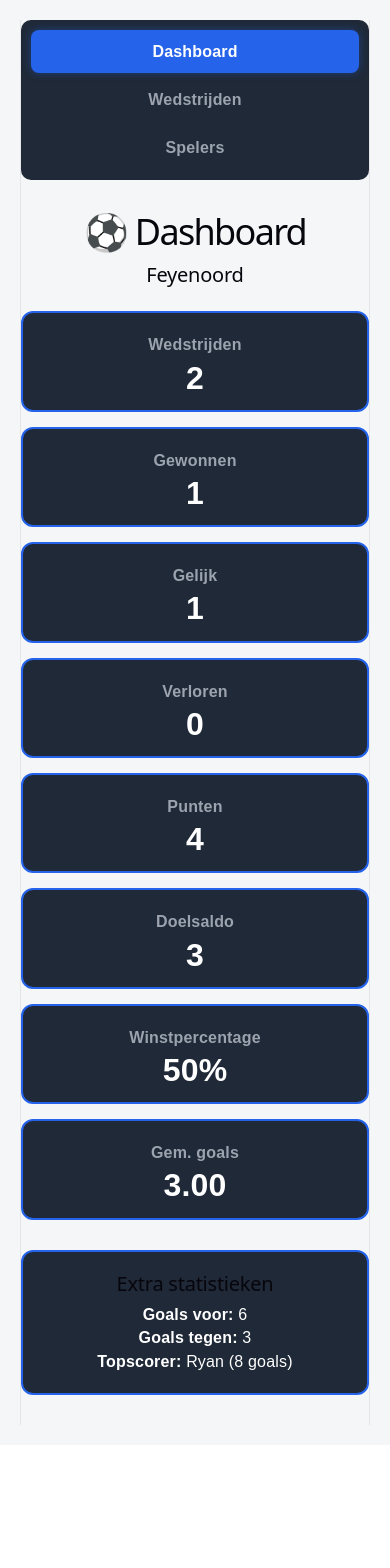
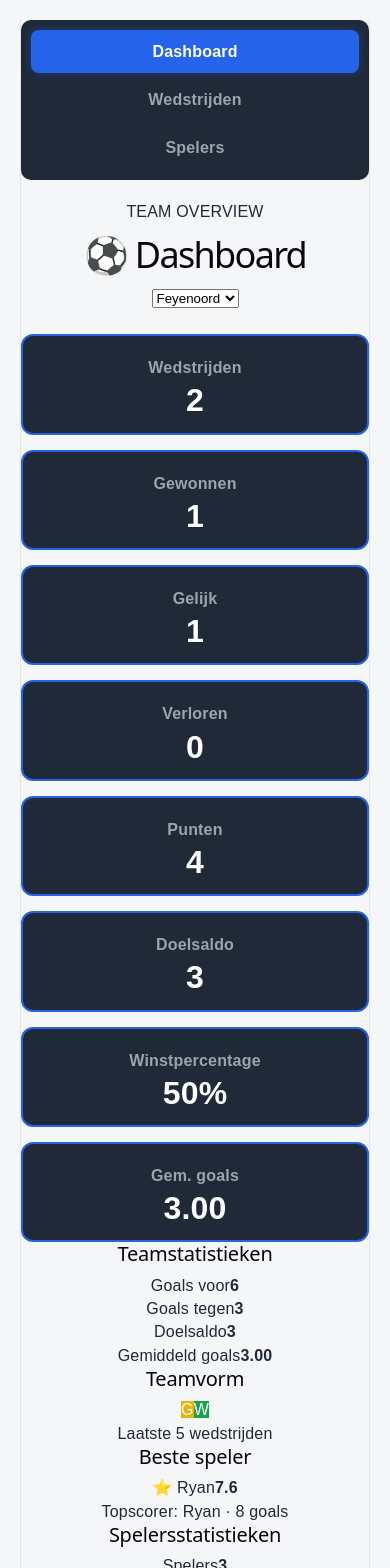
Before and after one commit to Ryan050409/simpel-design, a React (Vite) app: page / in a window 390 px wide. Shown: the top 1568 px of the page. Before the commit the page ends 1445 px from the top, so only its background shows below. Built offline with nearby package versions, Linux system fonts and the light colour scheme.

Commit message:
Restore football tracker features and responsive UI

```diff
--- a/src/Dashboard.tsx
+++ b/src/Dashboard.tsx
@@ -1,170 +1,113 @@
-import type { Player } from "./App";
-
-type Match = {
-  id: number;
-  home: string;
-  away: string;
-  homeGoals: number;
-  awayGoals: number;
-  date: string;
-};
+import type { Match, Player } from "./App";
 
 type DashboardProps = {
   matches: Match[];
   playerList: Player[];
   team: string;
+  setTeam: (team: string) => void;
 };
 
-function Dashboard({
-  matches,
-  playerList,
-  team
-}: DashboardProps) {
-  const playedMatches = matches.filter(
-    (match) =>
-      match.home === team || match.away === team
-  );
+function Dashboard({ matches, playerList, team, setTeam }: DashboardProps) {
+  const played = matches.filter((match) => match.home === team || match.away === team);
 
-  const wins = playedMatches.filter((match) => {
-    const teamGoals =
-      match.home === team
-        ? match.homeGoals
-        : match.awayGoals;
+  const getTeamGoals = (match: Match) => match.home === team ? match.homeGoals : match.awayGoals;
+  const getOpponentGoals = (match: Match) => match.home === team ? match.awayGoals : match.homeGoals;
 
-    const opponentGoals =
-      match.home === team
-        ? match.awayGoals
-        : match.homeGoals;
+  const wins = played.filter((match) => getTeamGoals(match) > getOpponentGoals(match)).length;
+  const draws = played.filter((match) => getTeamGoals(match) === getOpponentGoals(match)).length;
+  const losses = played.filter((match) => getTeamGoals(match) < getOpponentGoals(match)).length;
+  const points = wins * 3 + draws;
+  const goalsFor = played.reduce((sum, match) => sum + getTeamGoals(match), 0);
+  const goalsAgainst = played.reduce((sum, match) => sum + getOpponentGoals(match), 0);
+  const goalDifference = goalsFor - goalsAgainst;
+  const winPercentage = played.length ? Math.round((wins / played.length) * 100) : 0;
+  const averageGoals = played.length ? (goalsFor / played.length).toFixed(2) : "0.00";
 
-    return teamGoals > opponentGoals;
-  }).length;
+  const form = [...played]
+    .sort((a, b) => new Date(b.date).getTime() - new Date(a.date).getTime())
+    .slice(0, 5)
+    .map((match) => {
+      const result = getTeamGoals(match) > getOpponentGoals(match) ? "W" : getTeamGoals(match) === getOpponentGoals(match) ? "G" : "V";
+      return <span key={match.id} className={`form-badge result-${result === "W" ? "win" : result === "G" ? "draw" : "loss"}`}>{result}</span>;
+    });
 
-  const draws = playedMatches.filter((match) => {
-    return match.homeGoals === match.awayGoals;
-  }).length;
-
-  const losses = playedMatches.filter((match) => {
-    const teamGoals =
-      match.home === team
-        ? match.homeGoals
-        : match.awayGoals;
-
-    const opponentGoals =
-      match.home === team
-        ? match.awayGoals
-        : match.homeGoals;
-
-    return teamGoals < opponentGoals;
-  }).length;
-
-  const points = wins * 3 + draws;
-
-  const goalsFor = playedMatches.reduce(
-    (total, match) =>
-      total +
-      (match.home === team
-        ? match.homeGoals
-        : match.awayGoals),
-    0
-  );
-
-  const goalsAgainst = playedMatches.reduce(
-    (total, match) =>
-      total +
-      (match.home === team
-        ? match.awayGoals
-        : match.homeGoals),
-    0
-  );
-
-  const goalDifference = goalsFor - goalsAgainst;
-
-  const winPercentage =
-    playedMatches.length > 0
-      ? Math.round(
-          (wins / playedMatches.length) * 100
-        )
-      : 0;
-
-  const averageGoals =
-    playedMatches.length > 0
-      ? (goalsFor / playedMatches.length).toFixed(2)
-      : "0.00";
-
-  const topScorer =
-    playerList.length > 0
-      ? [...playerList].sort(
-          (a, b) => b.goals - a.goals
-        )[0]
-      : null;
+  const topScorer = [...playerList].sort((a, b) => b.goals - a.goals)[0];
+  const bestPlayer = [...playerList].sort((a, b) => b.rating - a.rating)[0];
+  const totalGoals = playerList.reduce((sum, player) => sum + player.goals, 0);
+  const totalAssists = playerList.reduce((sum, player) => sum + player.assists, 0);
+  const totalMatches = playerList.reduce((sum, player) => sum + player.matches, 0);
+  const averageRating = playerList.length
+    ? (playerList.reduce((sum, player) => sum + player.rating, 0) / playerList.length).toFixed(1)
+    : "0.0";
 
   return (
     <div className="dashboard">
-      <h1>⚽ Dashboard</h1>
-
-      <h2>{team}</h2>
+      <div className="page-heading">
+        <div>
+          <p className="eyebrow">TEAM OVERVIEW</p>
+          <h1>⚽ Dashboard</h1>
+        </div>
+        <select value={team} onChange={(e) => setTeam(e.target.value)} className="team-select">
+          <option>Feyenoord</option>
+          <option>Ajax</option>
+          <option>PSV</option>
+          <option>AZ</option>
+          <option>FC Twente</option>
+          <option>FC Utrecht</option>
+        </select>
+      </div>
 
       <div className="stats-grid">
-        <div className="stat-card">
-          <h3>Wedstrijden</h3>
-          <p>{playedMatches.length}</p>
-        </div>
-
-        <div className="stat-card">
-          <h3>Gewonnen</h3>
-          <p>{wins}</p>
-        </div>
-
-        <div className="stat-card">
-          <h3>Gelijk</h3>
-          <p>{draws}</p>
-        </div>
-
-        <div className="stat-card">
-          <h3>Verloren</h3>
-          <p>{losses}</p>
-        </div>
-
-        <div className="stat-card">
-          <h3>Punten</h3>
-          <p>{points}</p>
-        </div>
-
-        <div className="stat-card">
-          <h3>Doelsaldo</h3>
-          <p>{goalDifference}</p>
-        </div>
-
-        <div className="stat-card">
-          <h3>Winstpercentage</h3>
-          <p>{winPercentage}%</p>
-        </div>
-
-        <div className="stat-card">
-          <h3>Gem. goals</h3>
-          <p>{averageGoals}</p>
-        </div>
+        {[
+          ["Wedstrijden", played.length],
+          ["Gewonnen", wins],
+          ["Gelijk", draws],
+          ["Verloren", losses],
+          ["Punten", points],
+          ["Doelsaldo", goalDifference],
+          ["Winstpercentage", `${winPercentage}%`],
+          ["Gem. goals", averageGoals]
+        ].map(([label, value]) => (
+          <div className="stat-card" key={label}>
+            <h3>{label}</h3>
+            <p>{value}</p>
+          </div>
+        ))}
       </div>
 
-      <div className="dashboard-extra">
-        <h2>Extra statistieken</h2>
+      <div className="dashboard-grid">
+        <section className="panel">
+          <h2>Teamstatistieken</h2>
+          <div className="stat-list">
+            <p><span>Goals voor</span><strong>{goalsFor}</strong></p>
+            <p><span>Goals tegen</span><strong>{goalsAgainst}</strong></p>
+            <p><span>Doelsaldo</span><strong>{goalDifference}</strong></p>
+            <p><span>Gemiddeld goals</span><strong>{averageGoals}</strong></p>
+          </div>
+        </section>
 
-        <p>
-          <strong>Goals voor:</strong>{" "}
-          {goalsFor}
-        </p>
+        <section className="panel">
+          <h2>Teamvorm</h2>
+          <div className="form-row">{form.length ? form : <span>Geen wedstrijden</span>}</div>
+          <p className="muted">Laatste 5 wedstrijden</p>
+        </section>
 
-        <p>
-          <strong>Goals tegen:</strong>{" "}
-          {goalsAgainst}
-        </p>
+        <section className="panel">
+          <h2>Beste speler</h2>
+          {bestPlayer ? <div className="highlight-player"><span>⭐ {bestPlayer.name}</span><strong>{bestPlayer.rating.toFixed(1)}</strong></div> : <p>Geen spelers</p>}
+          {topScorer && <p className="muted">Topscorer: {topScorer.name} · {topScorer.goals} goals</p>}
+        </section>
 
-        <p>
-          <strong>Topscorer:</strong>{" "}
-          {topScorer
-            ? `${topScorer.name} (${topScorer.goals} goals)`
-            : "Nog geen spelers"}
-        </p>
+        <section className="panel">
+          <h2>Spelersstatistieken</h2>
+          <div className="stat-list">
+            <p><span>Spelers</span><strong>{playerList.length}</strong></p>
+            <p><span>Goals</span><strong>{totalGoals}</strong></p>
+            <p><span>Assists</span><strong>{totalAssists}</strong></p>
+            <p><span>Wedstrijden</span><strong>{totalMatches}</strong></p>
+            <p><span>Gem. rating</span><strong>{averageRating}</strong></p>
+          </div>
+        </section>
       </div>
     </div>
   );
```
